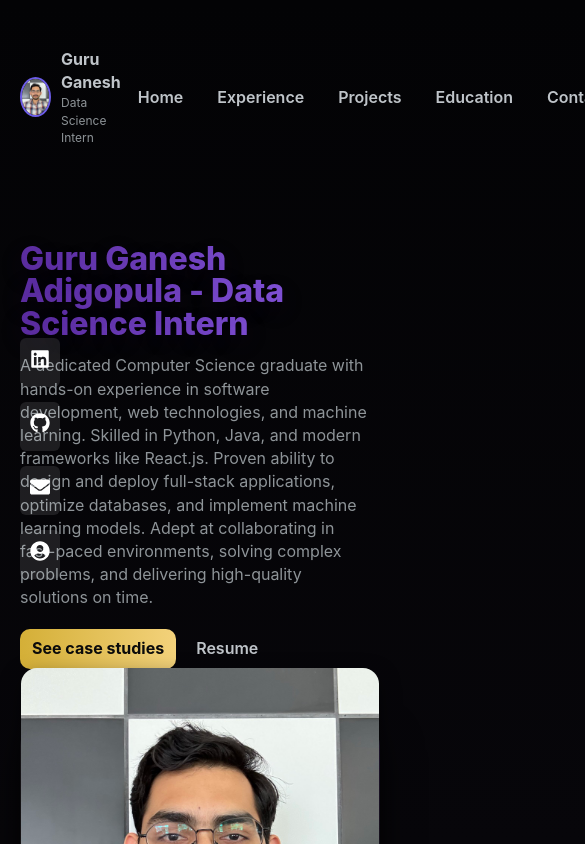
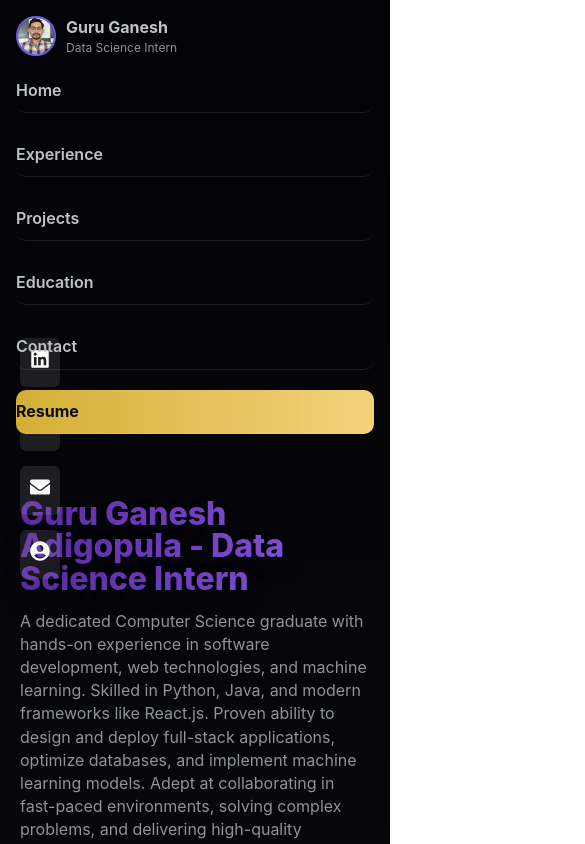
Before and after one commit to adigopulasgit/Portfolio_2025, a React (Vite) app: page / in a window 390 px wide. Shown: the top 844 px of the page, 585 px wide, since content can reach past the window. Built offline with nearby package versions, Linux system fonts and the light colour scheme.

Commit message:
Fix responsive navbar for mobile

```diff
--- a/src/styles.css
+++ b/src/styles.css
@@ -450,3 +450,36 @@
   color: #ccc;
   line-height: 1.5;
 }
+/* Base navbar (desktop) */
+nav.container {
+  display: flex;
+  justify-content: space-between;
+  align-items: center;
+  padding: 16px;
+}
+
+/* Nav links */
+nav .nav-links {
+  display: flex;
+  gap: 20px;
+}
+
+/* Mobile: stack items or collapse */
+@media (max-width: 768px) {
+  nav.container {
+    flex-direction: column;  /* brand on top, links below */
+    align-items: flex-start;
+  }
+
+  nav .nav-links {
+    flex-direction: column;  /* stack links vertically */
+    width: 100%;
+    margin-top: 12px;
+  }
+
+  nav .nav-links a {
+    padding: 10px 0;
+    width: 100%;
+    border-bottom: 1px solid rgba(255,255,255,0.1);
+  }
+}
```
Also changed, not shown: package.json (+6 -2 lines).
